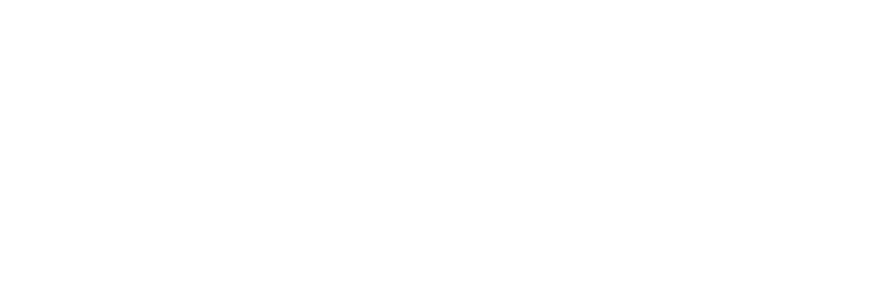
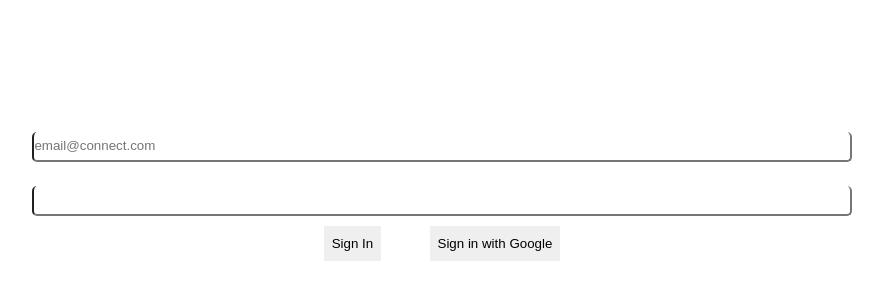
Before and after one commit to LDrex1/Agora, a React (Create React App) app: page / in a window 1280 px wide. Shown: the part 204-504 px from the top of the page, without its empty margins (198-1081 px from the left). Built offline with nearby package versions, Linux system fonts and the light colour scheme.

Commit message:
added: Sign up component

```diff
--- a/src/App.js
+++ b/src/App.js
@@ -1,7 +1,12 @@
 import "./App.css";
+import SignUp from "./components/SignUp";
 
 function App() {
-  return <div className="App"></div>;
+  return (
+    <>
+      <SignUp />
+    </>
+  );
 }
 
 export default App;
```
